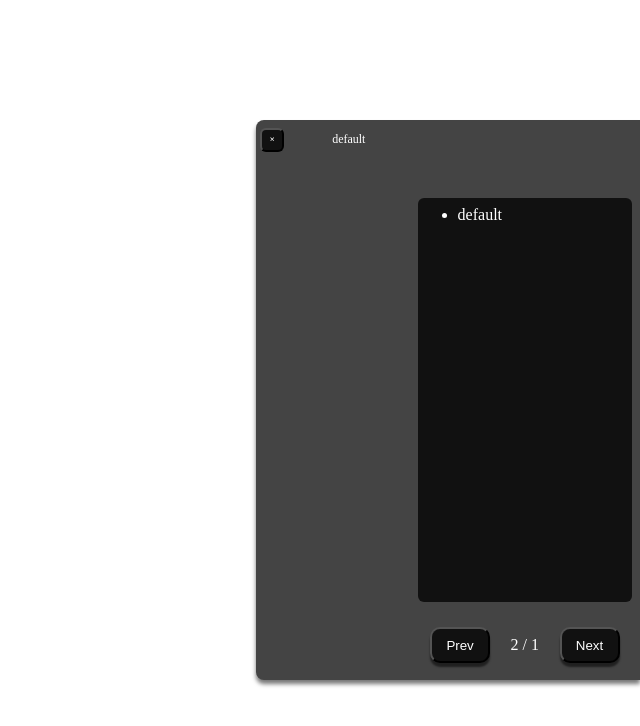
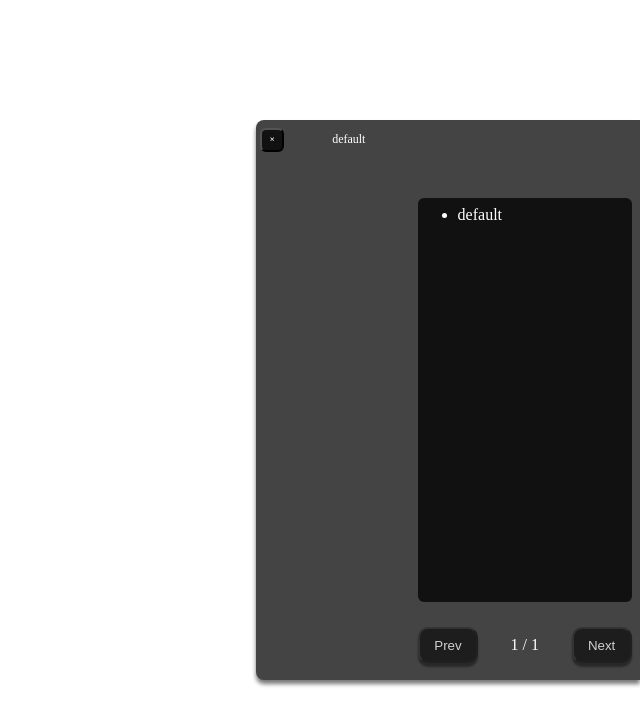
Before and after one commit to HenryLimaBR/twitch-bot-highlight, a React app: page / in a window 1280 px wide. Both pictures are taken after a click on the button "Twitch Bot Highlight Tool". Shown: the top 726 px of the page, without its empty margins (640-1280 px from the left). Built offline with nearby package versions, Linux system fonts and the light colour scheme; the HTML template or start-up script is replaced by a standard one.

Commit message:
Moved Button Container To a Separated Component

```diff
--- /dev/null
+++ b/src/components/ButtonBox/index.tsx
@@ -0,0 +1,33 @@
+import React, { useState } from 'react'
+import { useAppSelector } from '../../store/hooks'
+
+import style from './style.module.scss'
+
+import core from '../../services/core'
+
+const ButtonBox: React.FC<any> = () => {
+  const page_index = useAppSelector(state => state.core.page_index)
+  const [a,b] = useState<boolean>(false)
+
+  return (
+    <div className={style.container}>
+      <button
+        className={style.button}
+        onClick={() => core.prevPage()}
+        disabled={page_index[0] <= 1}
+      >Prev</button>
+
+      <div>
+        <p className={style.page_count}>{`${page_index[0]} / ${page_index[1]}`}</p>
+      </div>
+
+      <button
+        className={style.button}
+        onClick={() => core.nextPage()}
+        disabled={page_index[0] >= page_index[1]}
+      >Next</button>
+    </div>
+  )
+}
+
+export default ButtonBox
--- /dev/null
+++ b/src/components/ButtonBox/style.module.scss
@@ -0,0 +1,38 @@
+.container {
+  grid-area: Buttons;
+  display: grid;
+  grid-template-columns: repeat(3, 1fr);
+  justify-items: center;
+  align-items: center;
+}
+
+.button {
+  width: 60px;
+  height: 36px;
+  background-color: #111;
+  color: #fff;
+  border-radius: 10px;
+  box-shadow: 0 4px 2px #0008;
+  cursor: pointer;
+  transition: 100ms ease-out;
+  text-align: center;
+  user-select: none;
+  &:hover {
+    background-color: #000;
+  }
+  &:active {
+    box-shadow: none;
+    transform: translateY(4px);
+  }
+  &:disabled {
+    cursor: not-allowed;
+    opacity: 0.75;
+  }
+}
+
+.page_count {
+  color: #fff;
+  padding: 0;
+  margin: 0;
+  user-select: none;
+}
--- a/src/components/MenuBox/index.tsx
+++ b/src/components/MenuBox/index.tsx
@@ -1,12 +1,11 @@
 import React from 'react'
-import { useAppSelector } from '../../store/hooks'
-import ListContainer from '../ListContainer'
 
 import style from './style.module.scss'
 
+import ListContainer from '../ListContainer'
+import ButtonBox from '../ButtonBox'
+
 const MenuBox: React.FC<any> = () => {
-  const page_index = useAppSelector(state => state.core.page_index)
-
   return (
     <div className={style.container}>
       <div></div>
@@ -15,11 +14,7 @@ const MenuBox: React.FC<any> = () => {
         <ListContainer />
       </div>
 
-      <div className={style.button_container}>
-        <button className={style.button}>Prev</button>
-        <p className={style.page_count}>{`${page_index[0] + 1} / ${page_index[1]}`}</p>
-        <button className={style.button}>Next</button>
-      </div>
+      <ButtonBox />
     </div>
   )
 }
--- a/src/components/MenuBox/style.module.scss
+++ b/src/components/MenuBox/style.module.scss
@@ -13,36 +13,3 @@
   align-items: center;
   overflow: hidden;
 }
-
-.button_container {
-  grid-area: Buttons;
-  display: flex;
-  justify-content: space-evenly;
-  align-items: center;
-}
-
-.button {
-  width: 60px;
-  height: 36px;
-  background-color: #111;
-  color: #fff;
-  border-radius: 10px;
-  box-shadow: 0 4px 2px #0008;
-  cursor: pointer;
-  transition: 100ms ease-out;
-  text-align: center;
-  &:hover {
-    background-color: #000;
-  }
-  &:active {
-    box-shadow: none;
-    transform: translateY(4px);
-  }
-}
-
-.page_count {
-  color: #fff;
-  padding: 0;
-  margin: 0;
-  user-select: none;
-}
```
